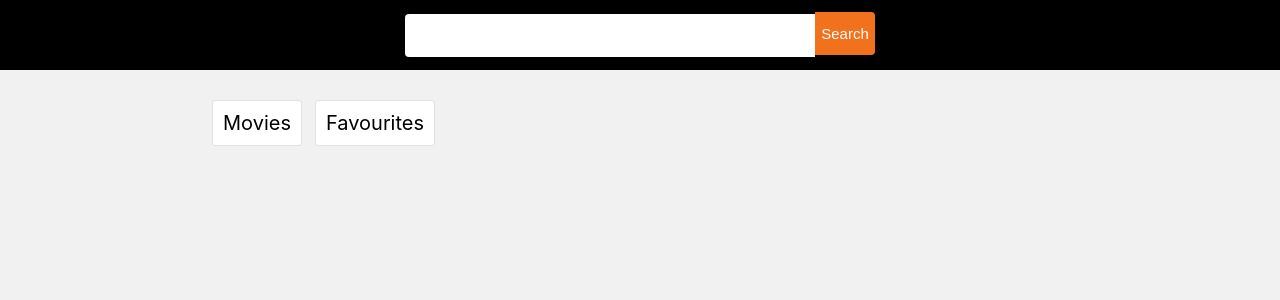
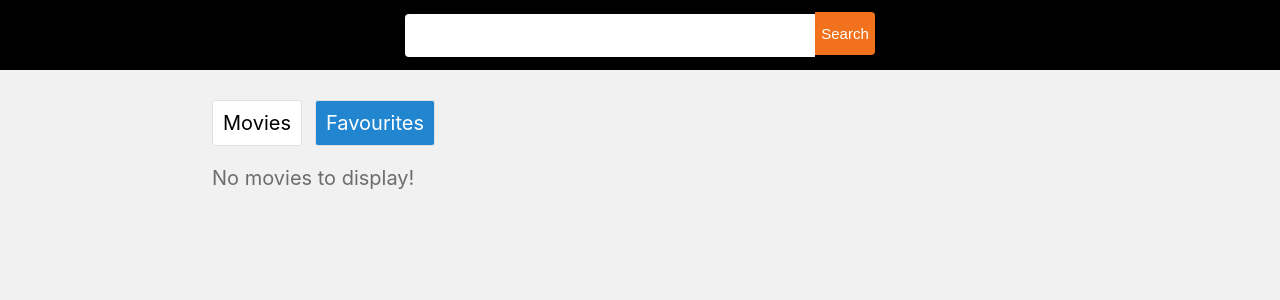
Before and after one commit to paras-kaushik/IMDB_CLONE, a React (Create React App) app: page / in a window 1280 px wide. Both pictures are taken after a click on the element "Favourites". Shown: the top 300 px of the page. Built offline with nearby package versions, Linux system fonts and the light colour scheme.

Commit message:
Remove favourites I: Add functionality to remove from favourtes

```diff
--- a/src/components/App.js
+++ b/src/components/App.js
@@ -56,6 +56,9 @@ class App extends React.Component {
                 isFavourite={this.isMovieInFavourites(movie)}
               />
             ))}
+            {displayMovies.length === 0 ? (
+              <div className="no-movies">No movies to display! </div>
+            ) : null}
           </div>
         </div>
       </div>
--- a/src/components/MovieCard.js
+++ b/src/components/MovieCard.js
@@ -1,10 +1,15 @@
 import React, { Component } from 'react';
-import { addToFavourites } from '../actions';
+import { addToFavourites, removeFromFavourites } from '../actions';
 
 class MovieCard extends Component {
   handleFavouriteClick = () => {
     const { movie } = this.props;
     this.props.dispatch(addToFavourites(movie));
+  };
+
+  handleUnFavouriteClick = () => {
+    const { movie } = this.props;
+    this.props.dispatch(removeFromFavourites(movie));
   };
 
   render() {
@@ -22,7 +27,12 @@ class MovieCard extends Component {
           <div className="footer">
             <div className="rating">{movie.imdbRating}</div>
             {isFavourite ? (
-              <button className="unfavourite-btn">Unfavourite</button>
+              <button
+                className="unfavourite-btn"
+                onClick={this.handleUnFavouriteClick}
+              >
+                Unfavourite
+              </button>
             ) : (
               <button
                 className="favourite-btn"
--- a/src/index.css
+++ b/src/index.css
@@ -56,13 +56,16 @@ body {
   display: flex;
   font-size: 20px;
 }
-
 .main .tabs .tab {
   background: #fff;
   padding: 10px;
   margin-right: 13px;
   border-radius: 3px;
   border: 1px solid #e1e1e1;
+}
+.active-tabs {
+  background: #2185d0 !important;
+  color: white;
 }
 .main .tabs .tab:hover {
   cursor: pointer;
@@ -131,3 +134,8 @@ body {
   color: #fff;
   text-shadow: none;
 }
+.no-movies {
+  padding: 20px 0;
+  font-size: 20px;
+  color: #6d6d6d;
+}
--- a/src/reducers/index.js
+++ b/src/reducers/index.js
@@ -1,4 +1,9 @@
-import { ADD_MOVIES, ADD_TO_FAVOURITES, SET_SHOW_FAVOURITES } from '../actions';
+import {
+  ADD_MOVIES,
+  ADD_TO_FAVOURITES,
+  SET_SHOW_FAVOURITES,
+  REMOVE_FROM_FAVOURITES
+} from '../actions';
 
 const initialMoviesState = {
   list: [],
@@ -35,6 +40,15 @@ export default function movies(state = initialMoviesState, action) {
         ...state,
         showFavourites: action.val
       };
+    case REMOVE_FROM_FAVOURITES:
+      const filteredArray = state.favourites.filter(
+        movie => movie.Title !== action.movie.Title
+      );
+
+      return {
+        ...state,
+        favourites: filteredArray
+      };
     default:
       return state;
   }
```
